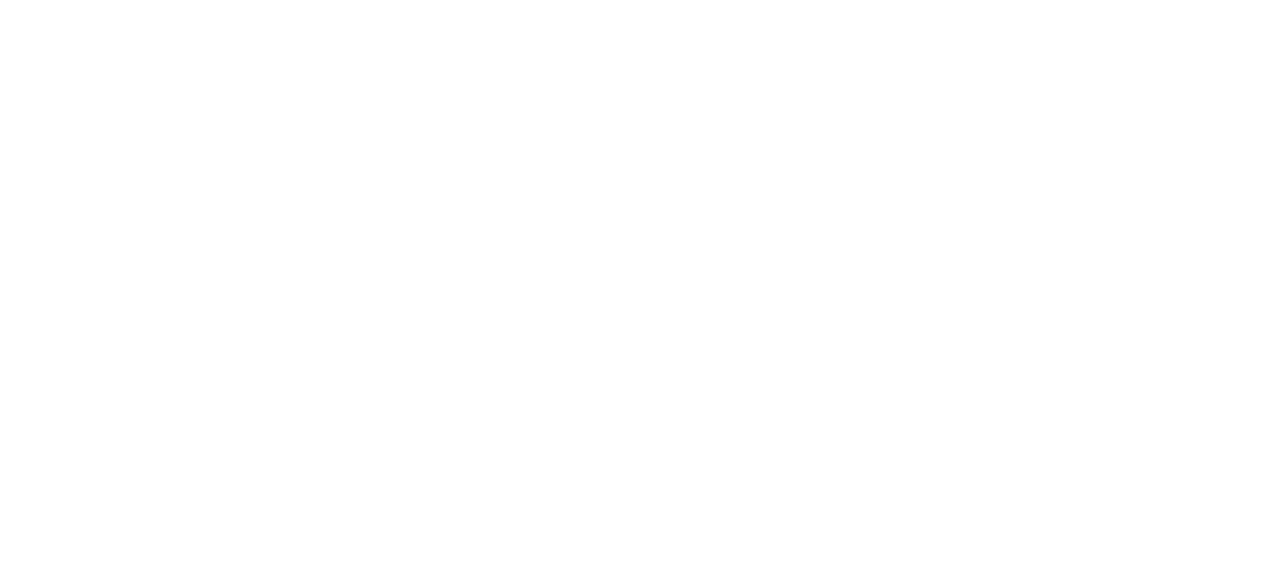
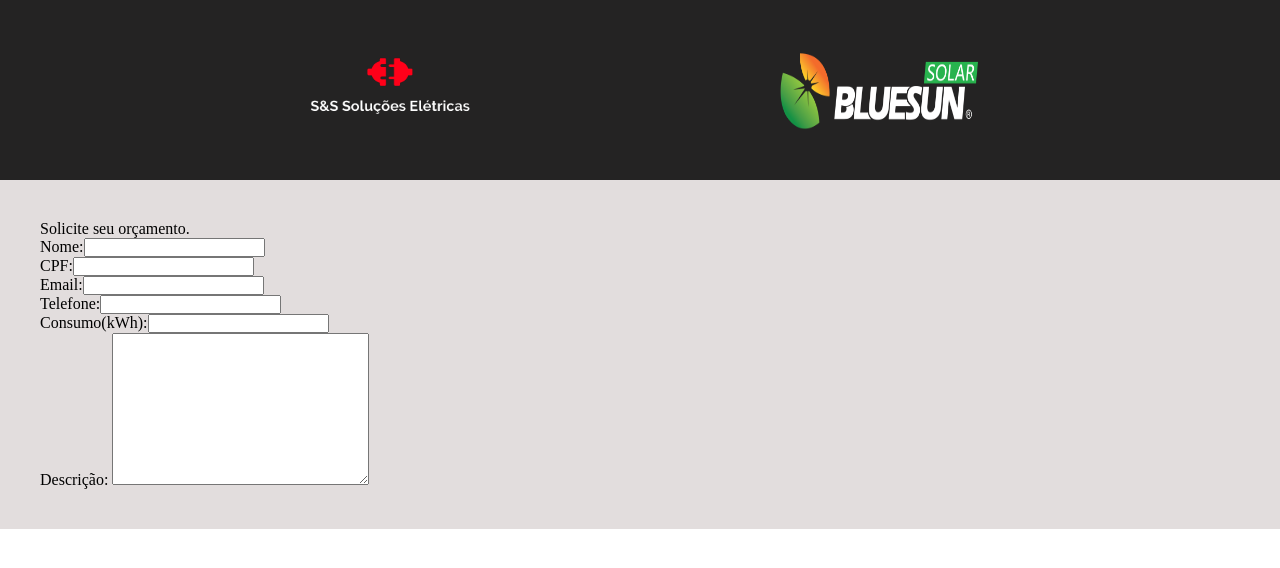
Before and after one commit to paulohssouza/s-ssolucoeseletricas, a plain HTML site: page index.html in a window 1280 px wide. Drawn offline with Linux system fonts and the light colour scheme.

Commit message:
Criação do header e início da criação do form.

```diff
--- a/index.html
+++ b/index.html
@@ -1,12 +1,55 @@
 <!DOCTYPE html>
 <html lang="pt-br">
+
 <head>
 	<meta charset="UTF-8">
 	<meta http-equiv="X-UA-Compatible" content="IE=edge">
 	<meta name="viewport" content="width=device-width, initial-scale=1.0">
+	<link rel="stylesheet" href="style.css">
+	<script src="script.js" defer></script>
 	<title>S&S Soluções Elétricas</title>
 </head>
+
 <body>
+	<header class="containner header">
+		<div class="containner logo">
+			<img src="images/Logo e Favicon/Nômades_Solares-removebg-preview.png" alt="Logo S&S" id="logo-header" />
+		</div>
+		<div class="containner">
+			<img src="images/Logo e Favicon/logobluesun.png" alt="Logo Bluesun" id="logo-blue-sun" />
+		</div>
+	</header>
+	<main class="containner main">
+		<div class="containner form">
+			<form action="" class="landing-form">
+				<label for="" id="titulo-form">Solicite seu orçamento.</label>
+				<div class="containner" id="div-name">
+					<label for="input-name" id="name">Nome: </label>
+					<input type="text" name="input-name" id="input-name" />
+				</div>
+				<div class="containner" id="div-cpf">
+					<label for="input-cpf" id="cpf">CPF:</label>
+					<input type="number" name="input-cpf" id="input-cpf" />
+				</div>
+				<div class="containner" id="div-email">
+					<label for="input-email" id="email">Email: </label>
+					<input type="email" name="input-email" id="input-email" />
+				</div>
+				<div class="containner" id="div-phone-number">
+					<label for="input-phone-number" id="phone-number">Telefone:</label>
+					<input type="tel" name="input-phone-number" id="input-phone-number" />
+				</div>
+				<div class="containner" id="div-kwh">
+					<label for="input-kwh" id="kwh">Consumo(kWh):</label>
+					<input type="number" name="input-kwh" id="input-kwh">
+				</div>
+				<div id="div-description">
+					<label for="input-description" id="description">Descrição:</label>
+					<textarea name="input-description" id="input-description" cols="30" rows="10"></textarea>
+				</div>
+			</form>
+		</div>
+	</main>
+</body>
 
-</body>
 </html>
--- /dev/null
+++ b/style.css
@@ -0,0 +1,39 @@
+* {
+  margin: 0;
+  padding: 0;
+  box-sizing: border-box;
+}
+
+.containner {
+  display: flex;
+  flex-wrap: wrap;
+}
+
+.header {
+  width: 100%;
+  height: 180px;
+  background-color: rgb(36, 35, 35);
+  justify-content: space-evenly;
+  align-items: center;
+}
+
+.main {
+  background-color: rgb(226, 221, 221);
+  width: 100%;
+  height: auto;
+  padding: 40px;
+}
+
+.form {
+  flex-direction: column;
+}
+
+#logo-header {
+  width: 180px;
+  height: 180px;
+}
+
+#logo-blue-sun {
+  width: 200px;
+  height: 80px;
+}
```
Also changed, not shown: images/Logo e Favicon/Energia-Solar-Residencial-Portal-Solar.jpg (deleted), images/Logo e Favicon/LogoS.png (deleted), images/Logo e Favicon/Nômades Solares (1).png (added), images/Logo e Favicon/Nômades Solares (2).png (added), images/Logo e Favicon/Nômades Solares.png (added), images/Logo e Favicon/Nômades_Solares-removebg-preview.png (added), images/Logo e Favicon/default_765x625.png (deleted), images/Logo e Favicon/default_transparent_765x625.png (deleted), images/Logo e Favicon/favicon_32x32.png (deleted), images/Logo e Favicon/favicon_transparent_32x32.png (deleted), images/Logo e Favicon/logobluesun.png (added), images/Logo e Favicon/mercado-livre-de-energia-solar.jpg (deleted).
